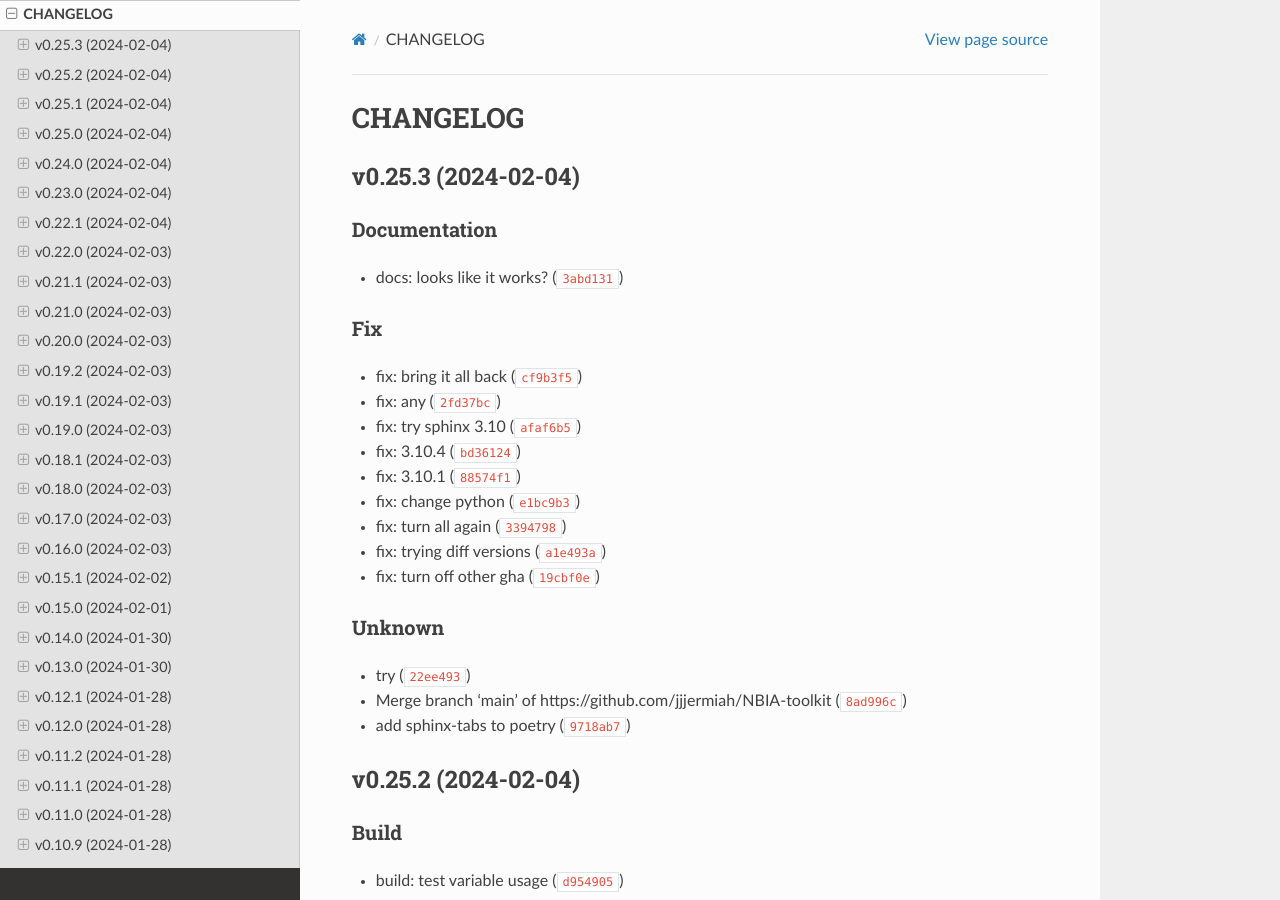
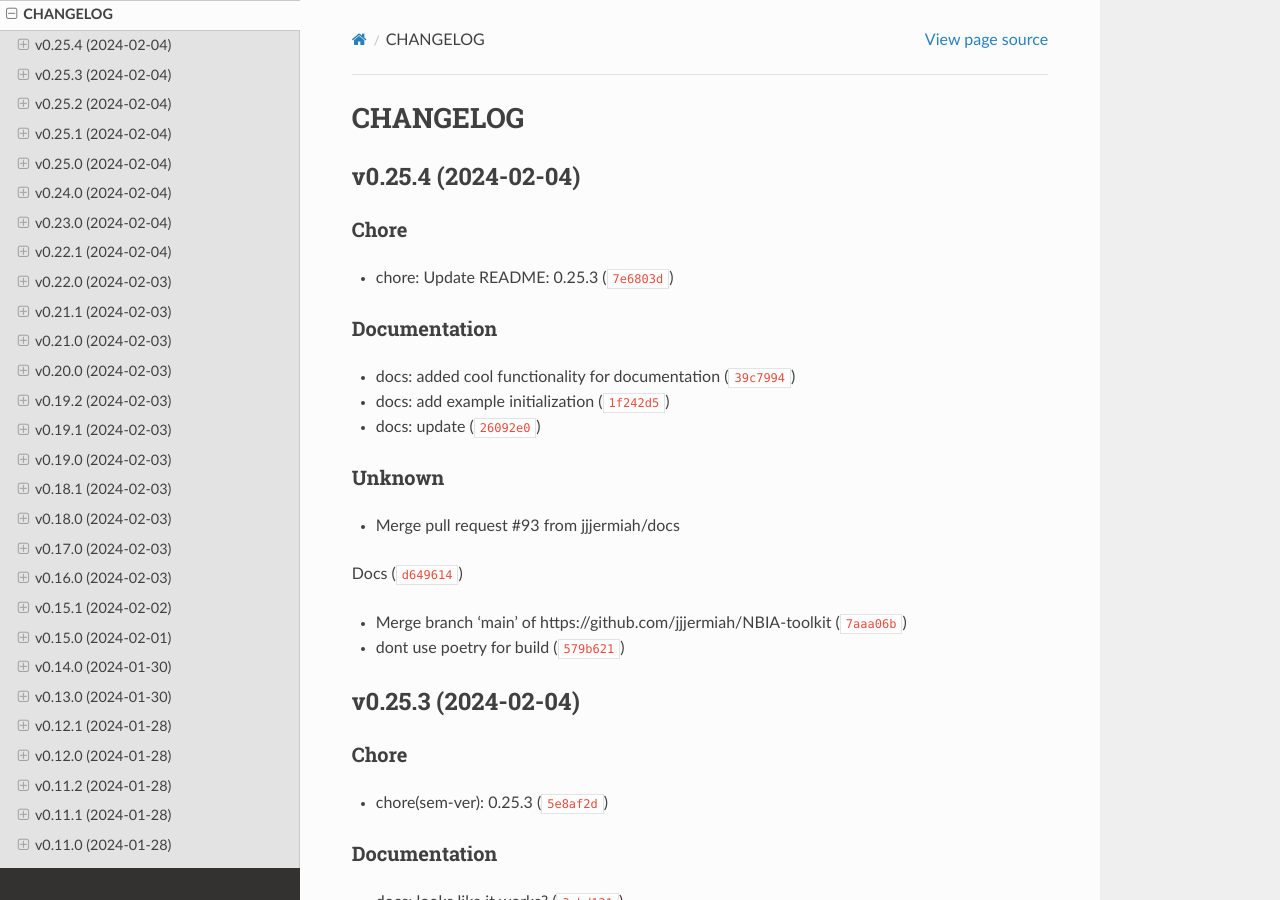
Before and after one commit to jjjermiah/nbia-toolkit, a Sphinx documentation site: the page built from docs/markdowns/CHANGELOG.md, in a window 1280 px wide and 900 px high. Built offline with Sphinx 7.4.7 and the Read the Docs theme 2.0.0, drawn with Linux system fonts in a browser that asks for light colours; pages that are not in the unit, such as notebooks, are missing from menus.

Commit message:
chore(sem-ver): 0.25.4

```diff
--- a/docs/markdowns/CHANGELOG.md
+++ b/docs/markdowns/CHANGELOG.md
@@ -2,7 +2,36 @@
 
 
 
+## v0.25.4 (2024-02-04)
+
+### Chore
+
+* chore: Update README: 0.25.3 ([`7e6803d`](https://github.com/jjjermiah/nbia-toolkit/commit/7e6803d4a696aa1d2faab89e1cf97ad948f82d09))
+
+### Documentation
+
+* docs: added cool functionality for documentation ([`39c7994`](https://github.com/jjjermiah/nbia-toolkit/commit/39c7994d083c43d89aee46eaaedab19f5d809d95))
+
+* docs: add example initialization ([`1f242d5`](https://github.com/jjjermiah/nbia-toolkit/commit/1f242d51cd5ebf93cff5dfae9816c01b1dc961a5))
+
+* docs: update ([`26092e0`](https://github.com/jjjermiah/nbia-toolkit/commit/26092e074ae77ff1f77dd963c16697a2a0b28329))
+
+### Unknown
+
+* Merge pull request #93 from jjjermiah/docs
+
+Docs ([`d649614`](https://github.com/jjjermiah/nbia-toolkit/commit/d6496148dd9b98563882f3c273da7c01f96fee84))
+
+* Merge branch &#39;main&#39; of https://github.com/jjjermiah/NBIA-toolkit ([`7aaa06b`](https://github.com/jjjermiah/nbia-toolkit/commit/7aaa06b0922c1a170a47049419081e67a6ad7316))
+
+* dont use poetry for build ([`579b621`](https://github.com/jjjermiah/nbia-toolkit/commit/579b6210b3319ec4c16aff33803de9f01832cb7d))
+
+
 ## v0.25.3 (2024-02-04)
+
+### Chore
+
+* chore(sem-ver): 0.25.3 ([`5e8af2d`](https://github.com/jjjermiah/nbia-toolkit/commit/5e8af2d66d27b517892b7165dc6417dadddc567f))
 
 ### Documentation
 
--- a/pyproject.toml
+++ b/pyproject.toml
@@ -1,6 +1,6 @@
 [tool.poetry]
 name = "nbiatoolkit"
-version = "0.25.3"
+version = "0.25.4"
 description = "A python package to query the National Biomedical Imaging Archive (NBIA) database."
 authors = ["Jermiah Joseph"]
 license = "MIT"
--- a/setup.py
+++ b/setup.py
@@ -1,6 +1,6 @@
 from setuptools import setup
 
-__version__ = "0.25.3"
+__version__ = "0.25.4"
 
 setup(
     name="nbiatoolkit",
```
Also changed, not shown: 1 other file.
